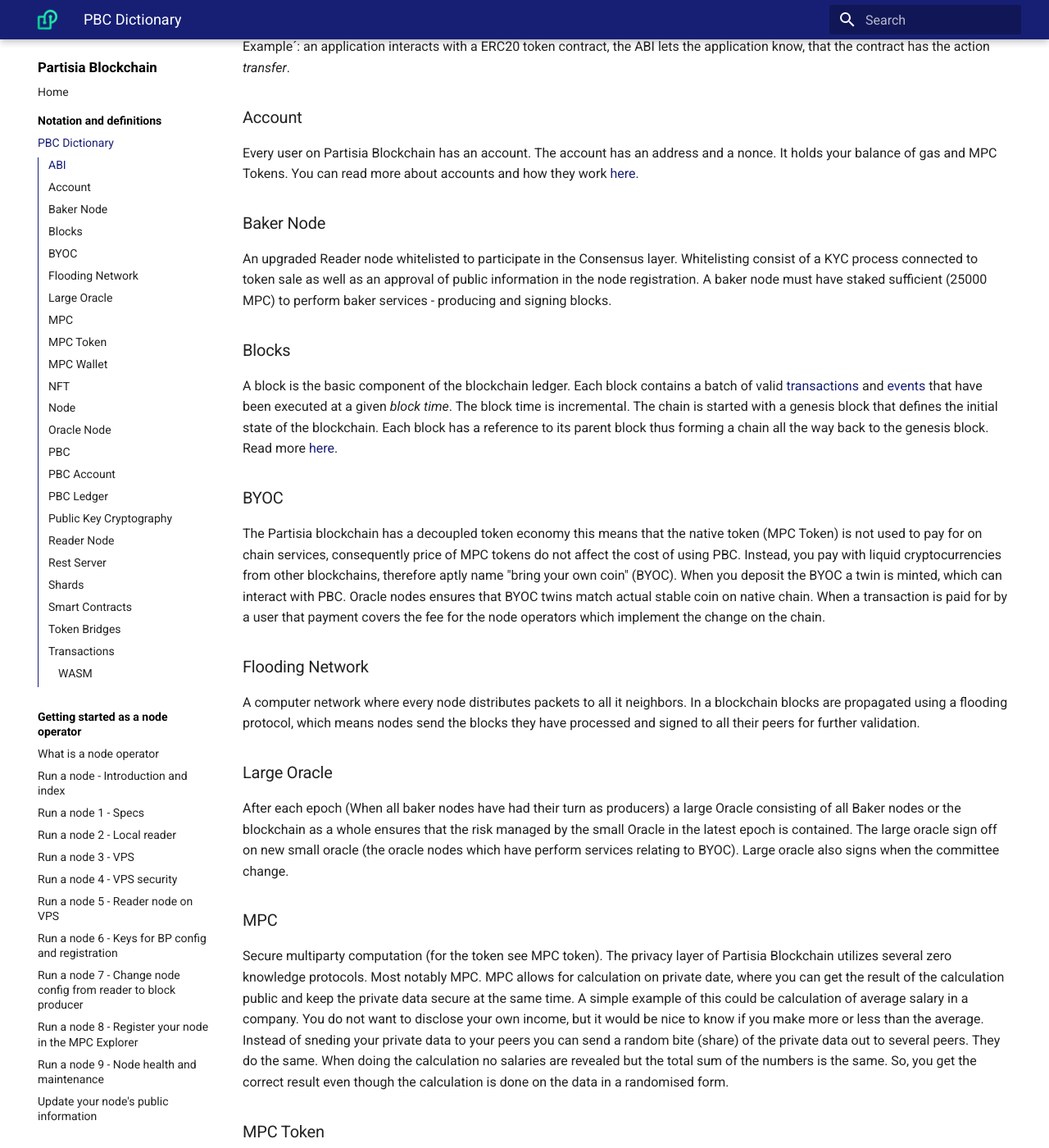
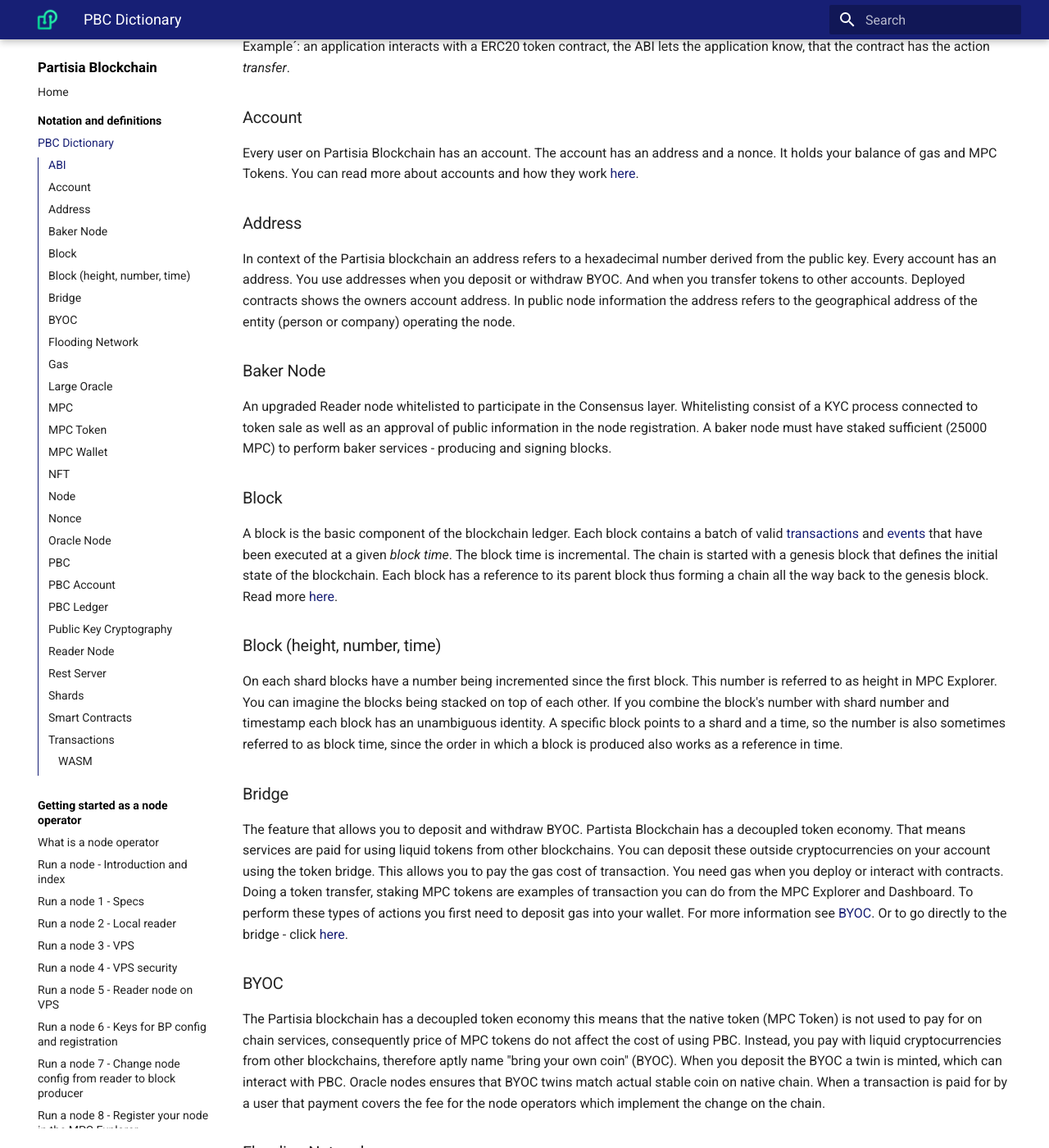
Before and after one commit to 0xSero/partisia-docs, an MkDocs documentation site: the page built from docs/dictionary.md, in a window 1280 px wide and 1400 px high, scrolled down 274 px. Shown: the whole window at 82% size. Built offline with MkDocs 1.6.1 and Material for MkDocs 9.7.7, drawn with Linux system fonts in a browser that asks for light colours; a script that is not in the unit is left out; some of the changed text lies outside the part shown.

Commit message:
Mila's suggestions

```diff
--- a/docs/dictionary.md
+++ b/docs/dictionary.md
@@ -7,17 +7,29 @@
 ### Account
 Every user on Partisia Blockchain has an account. The account has an address and a nonce. It holds your balance of gas and MPC Tokens. You can read more about accounts and how they work [here](accounts.md).
 
+### Address
+In context of the Partisia blockchain an address refers to a hexadecimal number derived from the public key. Every account has an address. You use addresses when you deposit or withdraw BYOC. And when you transfer tokens to other accounts. Deployed contracts shows the owners account address. In public node information the address refers to the geographical address of the entity (person or company) operating the node.
+
 ### Baker Node
 An upgraded Reader node whitelisted to participate in the Consensus layer. Whitelisting consist of a KYC process connected to token sale as well as an approval of public information in the node registration. A baker node must have staked sufficient (25000 MPC) to perform baker services - producing and signing blocks.
 
-### Blocks
+### Block
 A block is the basic component of the blockchain ledger. Each block contains a batch of valid [transactions](transactions.md) and [events](events.md) that have been executed at a given *block time*. The block time is incremental. The chain is started with a genesis block that defines the initial state of the blockchain. Each block has a reference to its parent block thus forming a chain all the way back to the genesis block. Read more [here](block.md).
+
+### Block (height, number, time)
+On each shard blocks have a number being incremented since the first block. This number is referred to as height in MPC Explorer. You can imagine the blocks being stacked on top of each other. If you combine the block's number with shard number and timestamp each block has an unambiguous identity. A specific block points to a shard and a time, so the number is also sometimes referred to as block time, since the order in which a block is produced also works as a reference in time.
+
+### Bridge
+The feature that allows you to deposit and withdraw BYOC. Partista Blockchain has a decoupled token economy. That means services are paid for using liquid tokens from other blockchains. You can deposit these outside cryptocurrencies on your account using the token bridge. This allows you to pay the gas cost of transaction. You need gas when you deploy or interact with contracts. Doing a token transfer, staking MPC tokens are examples of transaction you can do from the MPC Explorer and Dashboard. To perform these types of actions you first need to deposit gas into your wallet. For more information see [BYOC](byoc.md). Or to go directly to the bridge - click [here](https://bridge.mpcexplorer.com/).
 
 ### BYOC
 The Partisia blockchain has a decoupled token economy this means that the native token (MPC Token) is not used to pay for on chain services, consequently price of MPC tokens do not affect the cost of using PBC. Instead, you pay with liquid cryptocurrencies from other blockchains, therefore aptly name "bring your own coin" (BYOC). When you deposit the BYOC a twin is minted, which can interact with PBC. Oracle nodes ensures that BYOC twins match actual stable coin on native chain. When a transaction is paid for by a user that payment covers the fee for the node operators which implement the change on the chain.
 
 ### Flooding Network
 A computer network where every node distributes packets to all it neighbors. In a blockchain blocks are propagated using a flooding protocol, which means nodes send the blocks they have processed and signed to all their peers for further validation.
+
+### Gas
+Gas is a small fraction of BYOC. The cost of transactions on PBC is measured in gas. Your account holds your current balance of gas, you can see how much gas you have by viewing you account information in the [MPC Explorer](https://mpcexplorer.com/). The gas cost of using PBC goes to cover the fees to the Node Operators (The people running and maintaining the servers in the blockchain).
 
 ### Large Oracle
 After each epoch (When all baker nodes have had their turn as producers) a large Oracle consisting of all Baker nodes or the blockchain as a whole
@@ -37,6 +49,9 @@
 
 ### Node
 Nodes are the computers in the blockchain network. The nodes run the blockchain software and are connected to each other through the internet.  They perform services for the users of the blockchain, foremost they facilitate the transactions that happens on the blockchain. From the transaction costs paid by users, the node operator can make revenue. Read more about the different types of [here](whatisano.md)
+
+### Nonce
+A nonce is a number used only once. In the state of an accounts on PBC is a nonce, which is incremented every time the account signs a transaction.
 
 ### Oracle Node
 A node performing oracle services. These nodes are responsible for processes related to transfer, deposit and withdrawal of BYOC. Smart contracts can only utilize on-chain data. But the contracts can relate to events with consequences outside the blockchain. If a user purchase an auctioned item on PBC for BYOC (ETH), the oracle nodes will have to facilitate and confirm changes on the Ethereum network. Oracle nodes work as a bridge connecting data on the native blockchain PBC to outside sources for example other blockchains.
@@ -65,9 +80,6 @@
 ### Smart Contracts
 A smart contract is a program you run on the blockchain. The conditions of the contract are present across the blockchain. This ensures that actions of the smart contract will happen only once, are trackable and irreversible. In this way a smart contract works independently, without any need for outside authority to facilitate the change in state. Effectively a smart contract can replace the trustee in a binding transaction. This makes smart contracts useful tool for auctions, voting and purchases. In addition to public layer actions on the blockchain, smart contracts can also be used to facilitate ZK computations on the private layer of PBC.
 
-### Token Bridges
-The feature that allows you to deposit and withdraw BYOC. Partista Blockchain has a decoupled token economy. That means services are paid for using liquid tokens from other blockchains. You can deposit these outside cryptocurrencies on your account using the token bridge. This allows you to pay the gas cost of transaction. You need gas when you deploy or interact with contracts. Doing a token transfer, staking MPC tokens are examples of transaction you can do from the MPC Explorer and Dashboard. To perform these types of actions you first need to deposit gas into your wallet. See [BYOC](byoc.md).
-
 ### Transactions
 A transaction is an instruction from a user containing information used to change the state of the blockchain. Read more [here](transactions.md)
 
```
